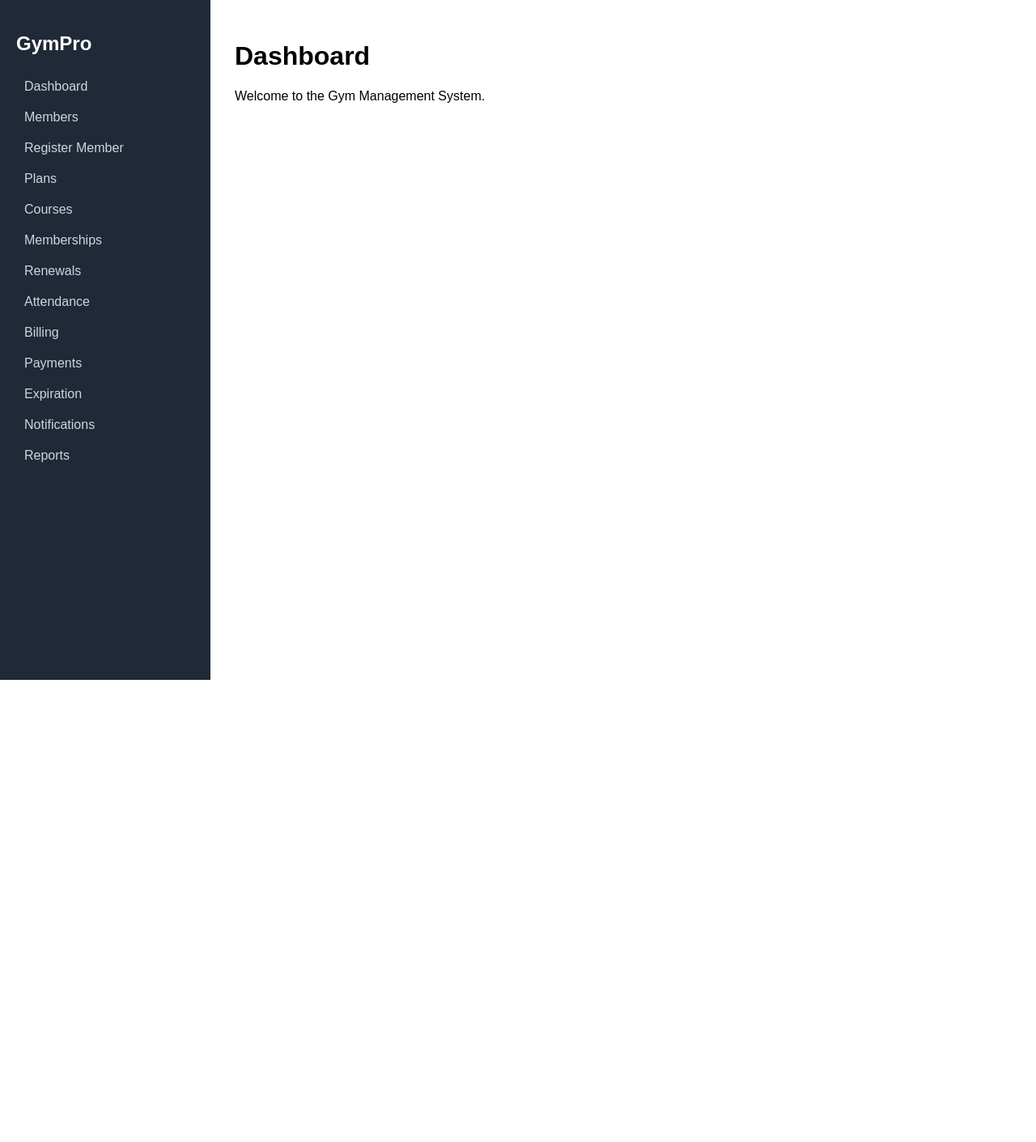
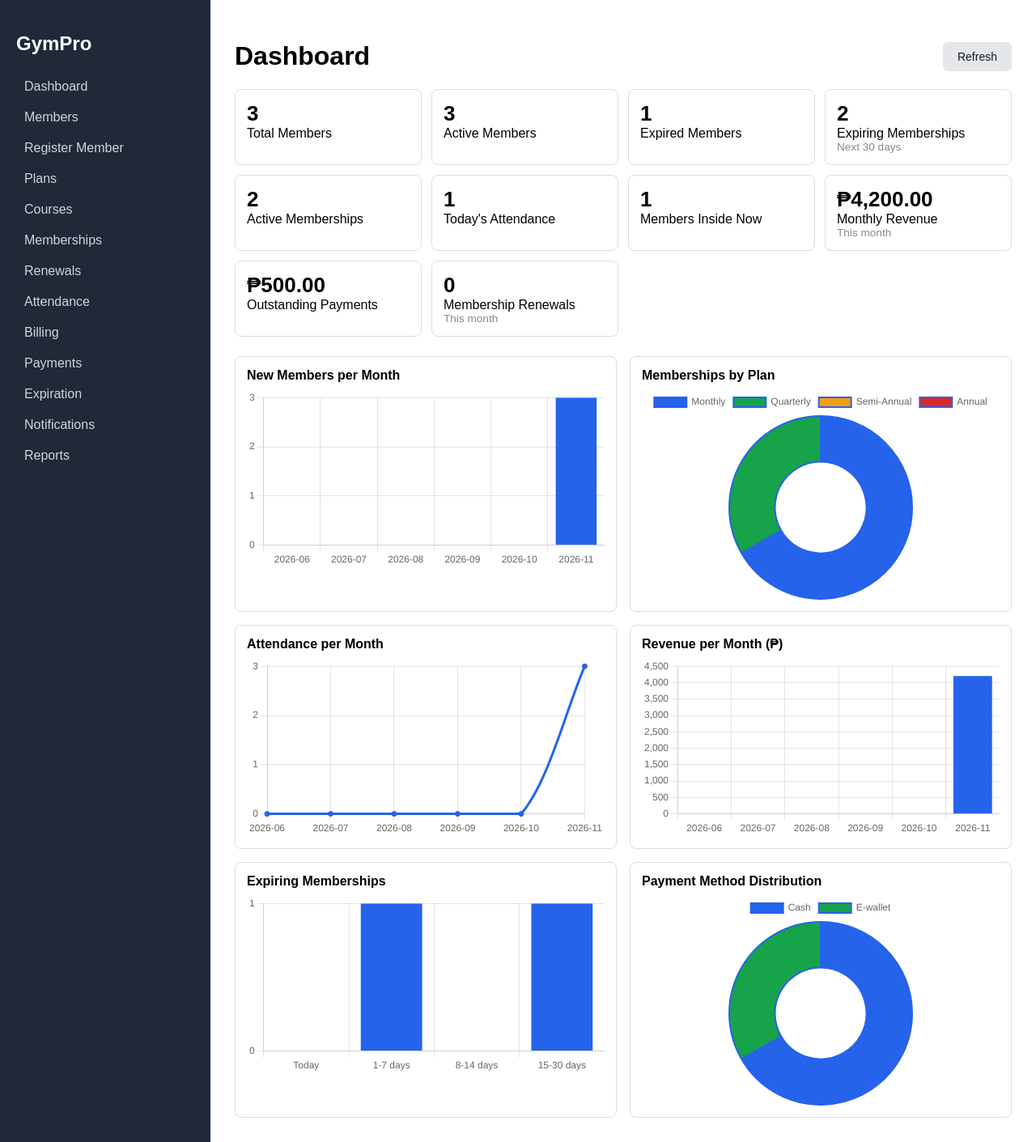
Before and after one commit to Radleyyyy/GYM_MANAGEMENT_SYSTEM, a Flask app: page / in a window 1280 px wide. Shown: the whole page at 81% size. Before the commit the page ends 840 px from the top, so only its background shows below. Run offline with Flask 3, Linux system fonts and the light colour scheme; data comes from the database, SQL or seed files in the repository.

Commit message:
Lab 29: gym management dashboard
Co-Authored-By: Claude Sonnet 5.5 <noreply@anthropic.com>
Claude-Session: https://claude.ai/code/session_01QLzJ8FAJ2oGwPFAZ5QnmKW

```diff
--- a/controllers/main.py
+++ b/controllers/main.py
@@ -1,11 +1,12 @@
 from flask import Blueprint, render_template
 from database.db import get_db
+from models import dashboard_model
 
 main_bp = Blueprint("main", __name__)
 
 @main_bp.route("/")
 def dashboard():
-    return render_template("dashboard.html")
+    return render_template("dashboard.html", d=dashboard_model.dashboard_data())
 
 @main_bp.route("/db-test")
 def db_test():
--- /dev/null
+++ b/models/dashboard_model.py
@@ -0,0 +1,94 @@
+from datetime import date, timedelta
+from database.db import get_db
+from models import report_model
+
+
+def _last_months(n, today):
+    """Returns the last n month keys (YYYY-MM), oldest first."""
+    y, m = today.year, today.month
+    keys = []
+    for _ in range(n):
+        keys.append(f"{y:04d}-{m:02d}")
+        m -= 1
+        if m == 0:
+            y, m = y - 1, 12
+    return keys[::-1]
+
+
+def _series(conn, sql, months):
+    data = {r[0]: r[1] for r in conn.execute(sql, (months[0] + "-01",))}
+    return [data.get(k) or 0 for k in months]
+
+
+def dashboard_data(today=None, months_back=6):
+    today = today or date.today()
+    t = today.isoformat()
+    limit = (today + timedelta(days=30)).isoformat()
+    month = t[:7]
+    months = _last_months(months_back, today)
+    conn = get_db()
+    try:
+        one = lambda sql, *p: conn.execute(sql, p).fetchone()[0]
+        kpi = {
+            "total_members": one("SELECT COUNT(*) FROM members WHERE status != 'archived'"),
+            "active_members": one("SELECT COUNT(*) FROM members WHERE status = 'active'"),
+            "expired_members": one(
+                """SELECT COUNT(DISTINCT member_id) FROM memberships
+                   WHERE status = 'expired' AND member_id NOT IN
+                     (SELECT member_id FROM memberships WHERE status IN ('active','pending'))"""),
+            "expiring": one(
+                "SELECT COUNT(*) FROM memberships WHERE status = 'active' AND end_date BETWEEN ? AND ?",
+                t, limit),
+            "active_memberships": one("SELECT COUNT(*) FROM memberships WHERE status = 'active'"),
+            "attendance_today": one(
+                "SELECT COUNT(*) FROM attendance WHERE date(check_in_time) = ?", t),
+            "inside_now": one("SELECT COUNT(*) FROM attendance WHERE check_out_time IS NULL"),
+            "monthly_revenue": one(
+                "SELECT COALESCE(SUM(amount_paid), 0) FROM payments WHERE substr(payment_date, 1, 7) = ?",
+                month),
+            "renewals": one(
+                """SELECT COUNT(*) FROM memberships
+                   WHERE is_renewal = 1 AND substr(date(created_at), 1, 7) = ?""", month),
+        }
+
+        new_members = _series(conn, """SELECT substr(registration_date, 1, 7), COUNT(*) FROM members
+                                       WHERE registration_date >= ? GROUP BY 1""", months)
+        attendance = _series(conn, """SELECT substr(check_in_time, 1, 7), COUNT(*) FROM attendance
+                                      WHERE date(check_in_time) >= ? GROUP BY 1""", months)
+        revenue = _series(conn, """SELECT substr(payment_date, 1, 7), SUM(amount_paid) FROM payments
+                                   WHERE payment_date >= ? GROUP BY 1""", months)
+        plans = conn.execute(
+            """SELECT p.plan_name, COUNT(ms.membership_id) FROM membership_plans p
+               LEFT JOIN memberships ms ON ms.plan_id = p.plan_id AND ms.status != 'cancelled'
+               GROUP BY p.plan_id ORDER BY p.duration_months""").fetchall()
+        methods = conn.execute(
+            """SELECT pm.method_name, COUNT(*) FROM payments pay
+               JOIN payment_methods pm ON pm.method_id = pay.method_id
+               GROUP BY pm.method_id ORDER BY 2 DESC""").fetchall()
+        ends = [r[0] for r in conn.execute(
+            "SELECT end_date FROM memberships WHERE status = 'active' AND end_date BETWEEN ? AND ?",
+            (t, limit))]
+    finally:
+        conn.close()
+
+    kpi["outstanding"] = report_model.revenue_report(t, t)["outstanding"]
+
+    buckets = {"Today": 0, "1-7 days": 0, "8-14 days": 0, "15-30 days": 0}
+    for e in ends:
+        d = (date.fromisoformat(e) - today).days
+        key = ("Today" if d == 0 else "1-7 days" if d <= 7 else
+               "8-14 days" if d <= 14 else "15-30 days")
+        buckets[key] += 1
+
+    return {
+        "kpi": kpi,
+        "charts": {
+            "months": months,
+            "new_members": new_members,
+            "attendance": attendance,
+            "revenue": revenue,
+            "plans": {"labels": [p[0] for p in plans], "values": [p[1] for p in plans]},
+            "methods": {"labels": [m[0] for m in methods], "values": [m[1] for m in methods]},
+            "expiring": {"labels": list(buckets), "values": list(buckets.values())},
+        },
+    }
--- a/static/style.css
+++ b/static/style.css
@@ -130,3 +130,14 @@ textarea { padding: 10px; border: 1px solid #d1d5db; border-radius: 6px; font-si
 .bar { background: #2563eb; height: 14px; border-radius: 3px; min-width: 4px; }
 .peak-row { background: #eff6ff; }
 .report-table td .bar { max-width: 160px; }
+
+
+/* ===== Lab 29: dashboard ===== */
+.kpi-grid { display: grid; grid-template-columns: repeat(auto-fill, minmax(190px, 1fr)); gap: 12px; margin-bottom: 24px; }
+.kpi { background: #fff; border: 1px solid #ddd; border-radius: 8px; padding: 14px; text-decoration: none; color: inherit; }
+.kpi:hover { border-color: #2563eb; }
+.kpi-value { font-size: 26px; font-weight: bold; }
+.chart-grid { display: grid; grid-template-columns: repeat(auto-fit, minmax(320px, 1fr)); gap: 16px; }
+.chart-card { background: #fff; border: 1px solid #ddd; border-radius: 8px; padding: 14px; }
+.chart-card h3 { margin: 0 0 8px; font-size: 1rem; }
+.chart-card canvas { max-height: 260px; }
--- a/templates/dashboard.html
+++ b/templates/dashboard.html
@@ -1,5 +1,58 @@
 {% extends "base.html" %}
+{% block title %}Dashboard{% endblock %}
 {% block content %}
-<h1>Dashboard</h1>
-<p>Welcome to the Gym Management System.</p>
+<div class="page-head">
+  <h1>Dashboard</h1>
+  <a href="{{ url_for('main.dashboard') }}" class="btn btn-light">Refresh</a>
+</div>
+
+<div class="kpi-grid">
+  <a class="kpi" href="{{ url_for('members.list_members') }}"><div class="kpi-value">{{ d.kpi.total_members }}</div><div>Total Members</div></a>
+  <a class="kpi" href="{{ url_for('members.list_members', status='active') }}"><div class="kpi-value">{{ d.kpi.active_members }}</div><div>Active Members</div></a>
+  <a class="kpi" href="{{ url_for('reports.memberships', view='expired') }}"><div class="kpi-value">{{ d.kpi.expired_members }}</div><div>Expired Members</div></a>
+  <a class="kpi" href="{{ url_for('expiration.monitor', filter='30days') }}"><div class="kpi-value">{{ d.kpi.expiring }}</div><div>Expiring Memberships</div><div class="muted">Next 30 days</div></a>
+  <a class="kpi" href="{{ url_for('reports.memberships', view='active') }}"><div class="kpi-value">{{ d.kpi.active_memberships }}</div><div>Active Memberships</div></a>
+  <a class="kpi" href="{{ url_for('reports.attendance') }}"><div class="kpi-value">{{ d.kpi.attendance_today }}</div><div>Today's Attendance</div></a>
+  <a class="kpi" href="{{ url_for('attendance.checkin') }}"><div class="kpi-value">{{ d.kpi.inside_now }}</div><div>Members Inside Now</div></a>
+  <a class="kpi" href="{{ url_for('reports.revenue') }}"><div class="kpi-value">₱{{ '{:,.2f}'.format(d.kpi.monthly_revenue) }}</div><div>Monthly Revenue</div><div class="muted">This month</div></a>
+  <a class="kpi" href="{{ url_for('reports.revenue', pay_status='outstanding') }}"><div class="kpi-value">₱{{ '{:,.2f}'.format(d.kpi.outstanding) }}</div><div>Outstanding Payments</div></a>
+  <a class="kpi" href="{{ url_for('reports.memberships', view='renewed') }}"><div class="kpi-value">{{ d.kpi.renewals }}</div><div>Membership Renewals</div><div class="muted">This month</div></a>
+</div>
+
+<div class="chart-grid">
+  <div class="chart-card"><h3>New Members per Month</h3><canvas id="cNew"></canvas></div>
+  <div class="chart-card"><h3>Memberships by Plan</h3><canvas id="cPlan"></canvas></div>
+  <div class="chart-card"><h3>Attendance per Month</h3><canvas id="cAtt"></canvas></div>
+  <div class="chart-card"><h3>Revenue per Month (₱)</h3><canvas id="cRev"></canvas></div>
+  <div class="chart-card"><h3>Expiring Memberships</h3><canvas id="cExp"></canvas></div>
+  <div class="chart-card"><h3>Payment Method Distribution</h3><canvas id="cPay"></canvas></div>
+</div>
+
+<script src="https://cdnjs.cloudflare.com/ajax/libs/Chart.js/4.4.1/chart.umd.min.js"></script>
+<script>
+const C = {{ d.charts|tojson }};
+const colors = ['#2563eb', '#16a34a', '#f59e0b', '#dc2626', '#7c3aed', '#0891b2'];
+function make(id, type, labels, values, label) {
+  const circular = type === 'doughnut';
+  new Chart(document.getElementById(id), {
+    type: type,
+    data: { labels: labels, datasets: [{ label: label, data: values,
+            backgroundColor: circular ? colors : '#2563eb', borderColor: '#2563eb', tension: 0.3 }] },
+    options: { plugins: { legend: { display: circular } },
+               scales: circular ? {} : { y: { beginAtZero: true, ticks: { precision: 0 } } } }
+  });
+}
+if (typeof Chart === 'undefined') {
+  document.querySelectorAll('.chart-card').forEach(function (el) {
+    el.insertAdjacentHTML('beforeend', '<p class="muted">Charts need an internet connection to load.</p>');
+  });
+} else {
+  make('cNew', 'bar', C.months, C.new_members, 'New members');
+  make('cPlan', 'doughnut', C.plans.labels, C.plans.values, 'Memberships');
+  make('cAtt', 'line', C.months, C.attendance, 'Visits');
+  make('cRev', 'bar', C.months, C.revenue, 'Revenue');
+  make('cExp', 'bar', C.expiring.labels, C.expiring.values, 'Expiring');
+  make('cPay', 'doughnut', C.methods.labels, C.methods.values, 'Payments');
+}
+</script>
 {% endblock %}
```
